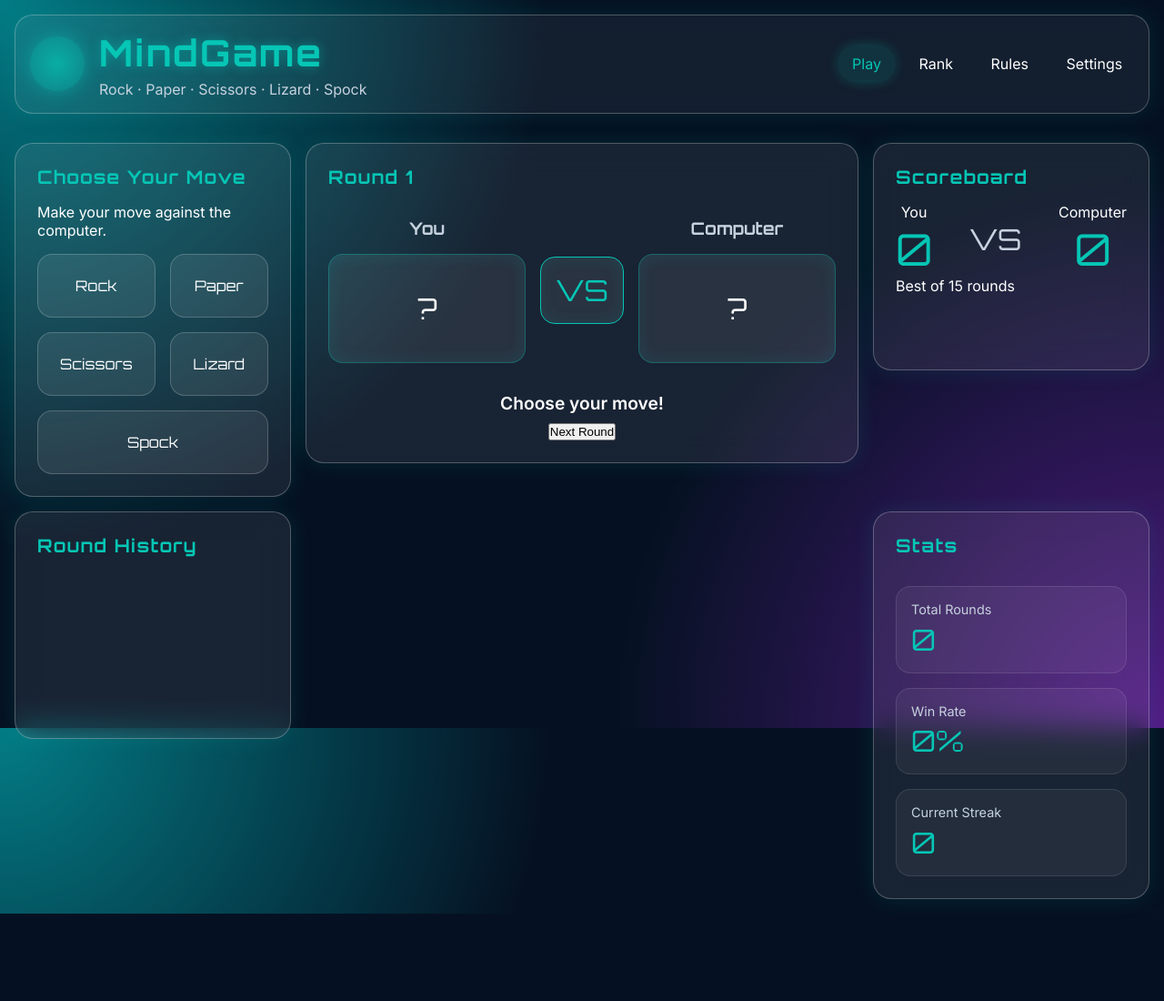
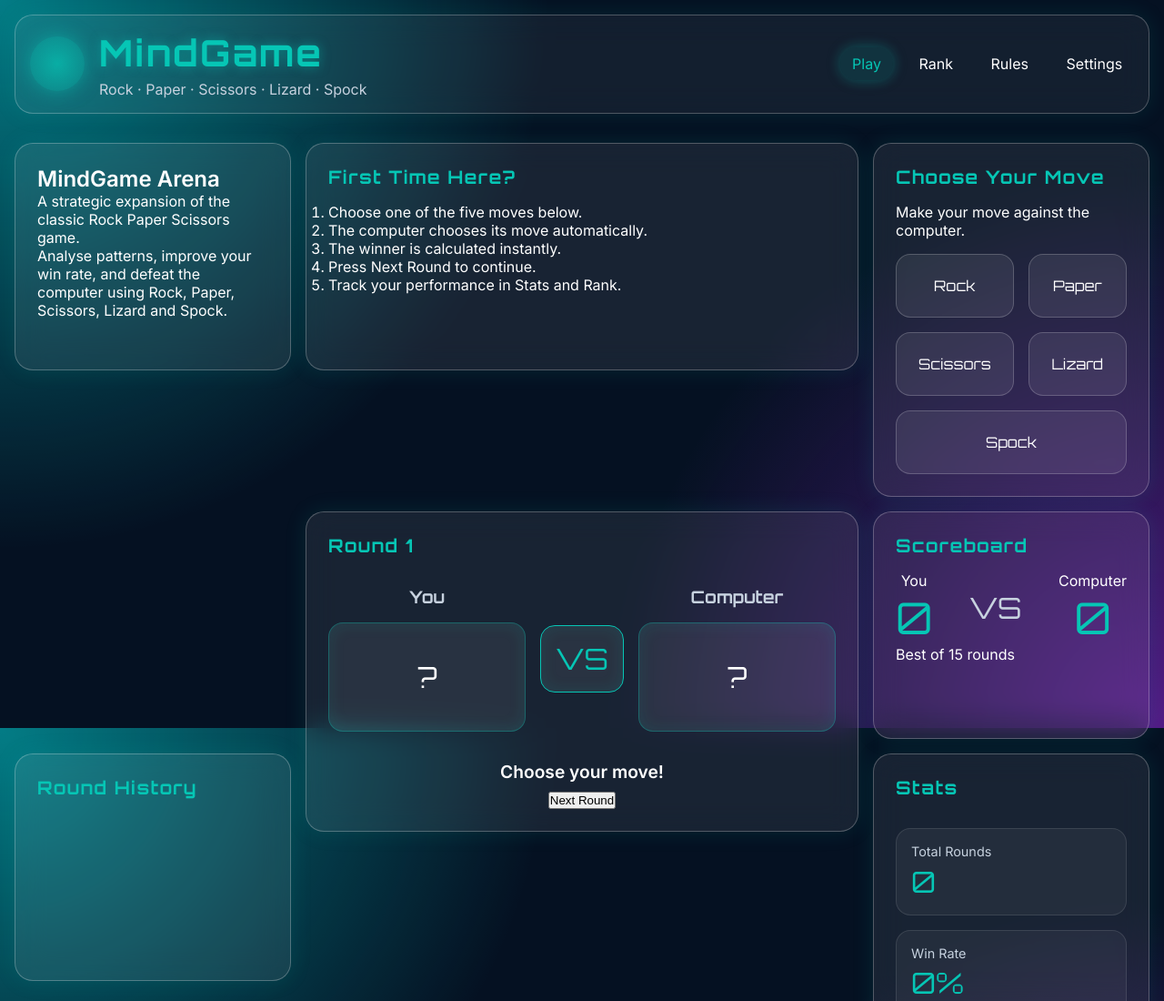
Before and after one commit to k2m13/milestone-project-2, a plain HTML site: page index.html in a window 1280 px wide. Shown: the top 1100 px of the page at 91% size. Before the commit the page ends 1004 px from the top, so only its background shows below. Drawn offline with Linux system fonts and the light colour scheme.

Commit message:
Add hero and quick start panels

```diff
--- a/index.html
+++ b/index.html
@@ -40,6 +40,32 @@
 
     <main class="app-container">
         <section id="play-screen" class="screen active-screen">
+
+            <section class="hero-panel panel">
+                <h2 class="hero-title">MindGame Arena</h2>
+
+                <p class="hero-subtitle">
+                    A strategic expansion of the classic Rock Paper Scissors game.
+                </p>
+
+                <p class="hero-text">
+                    Analyse patterns, improve your win rate, and defeat the computer
+                    using Rock, Paper, Scissors, Lizard and Spock.
+                </p>
+            </section>
+
+            <section class="quick-start-panel panel">
+                <h2 class="panel-title">First Time Here?</h2>
+
+                <ol class="quick-start-list">
+                    <li>Choose one of the five moves below.</li>
+                    <li>The computer chooses its move automatically.</li>
+                    <li>The winner is calculated instantly.</li>
+                    <li>Press Next Round to continue.</li>
+                    <li>Track your performance in Stats and Rank.</li>
+                </ol>
+            </section>
+
             <section id="play" class="move-panel panel">
                 <h2 class="panel-title">Choose Your Move</h2>
                 <p class="panel-subtitle">Make your move against the computer.</p>
```
